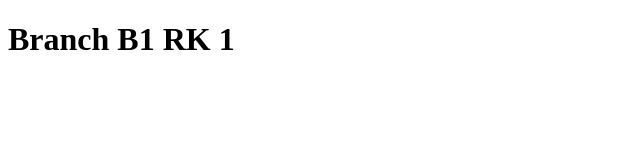
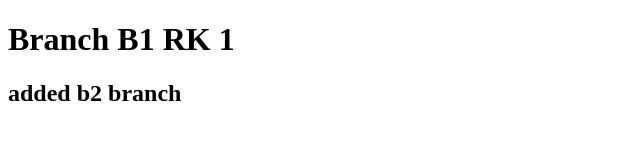
Before and after one commit to ankitcogoport/git-practice, a plain HTML site: page index.html in a window 1280 px wide. Shown: the whole page, without its empty margins (0-640 px from the left). Drawn offline with Linux system fonts and the light colour scheme.

Commit message:
added b2

```diff
--- a/index.html
+++ b/index.html
@@ -8,5 +8,6 @@
 </head>
 <body>
     <h1>Branch B1 RK 1</h1>
+    <h2>added b2 branch</h2>
 </body>
 </html>
```
